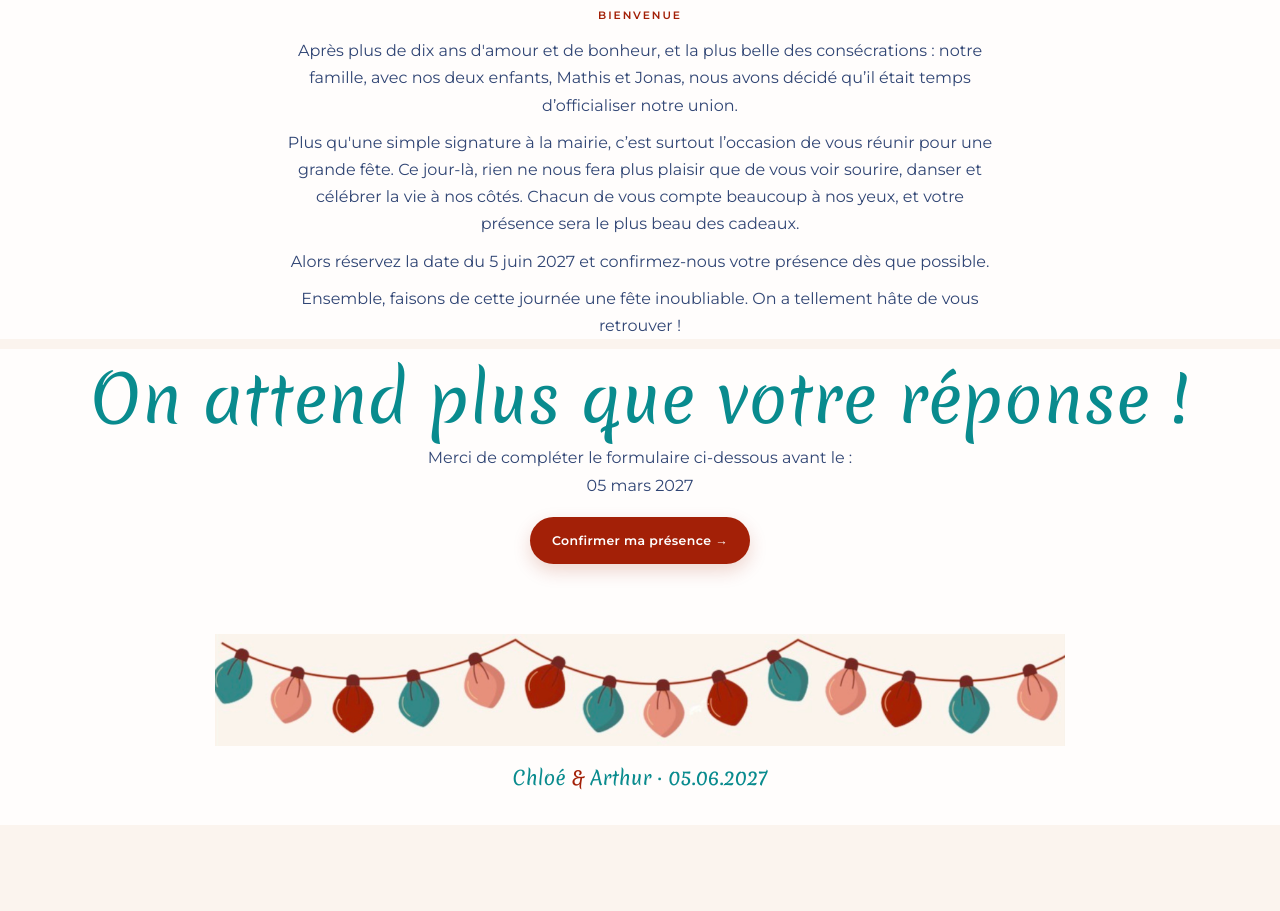
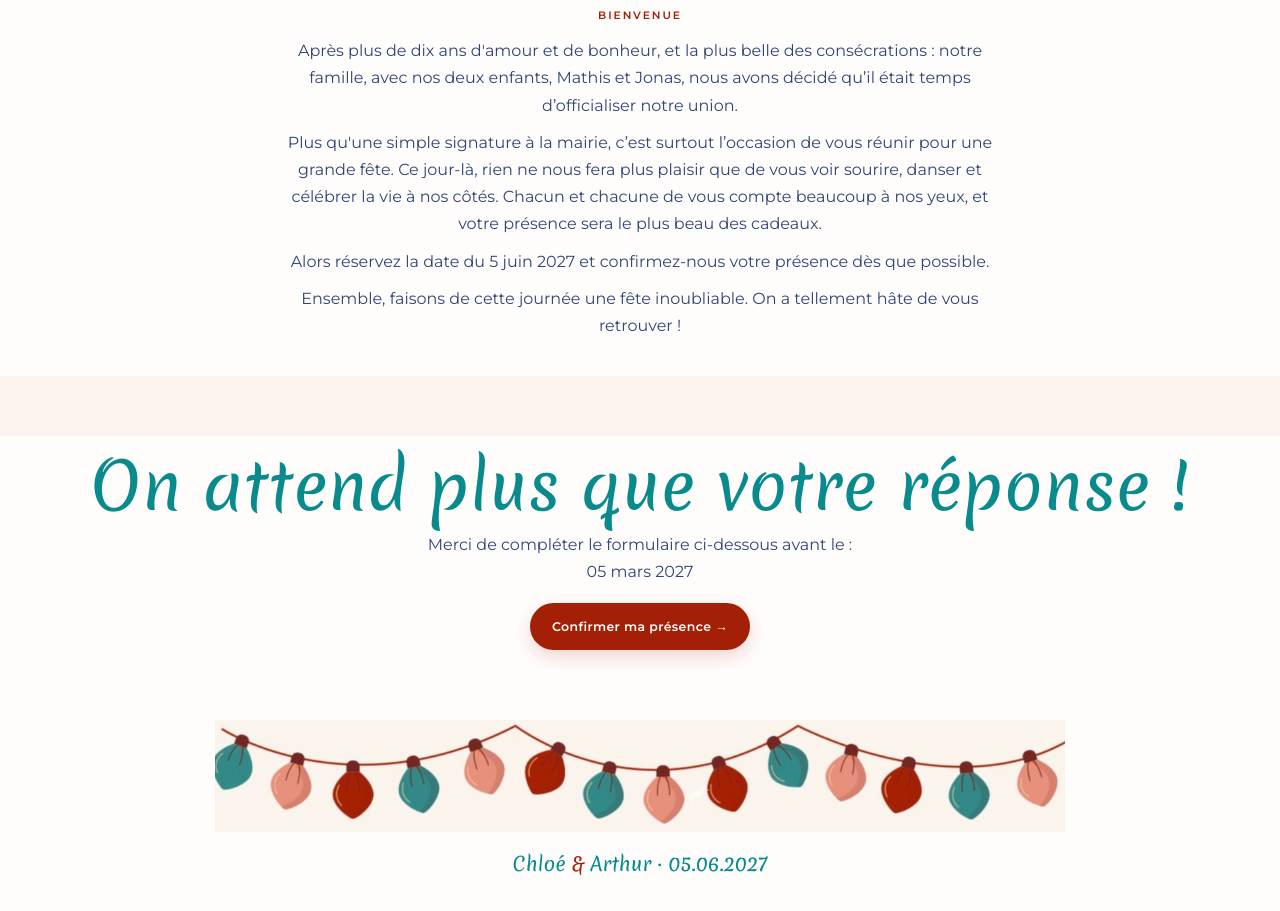
Before and after one commit to arthur-html/mariage2027-GPT, a plain HTML site: page index.html in a window 1280 px wide. Shown: the part 960-1871 px from the top of the page. Before the commit the page ends 1785 px from the top, so only its background shows below. Drawn offline with Linux system fonts and the light colour scheme.

Commit message:
Add files via upload

```diff
--- a/index.html
+++ b/index.html
@@ -47,13 +47,14 @@
       <p>Après plus de dix ans d&#39;amour et de bonheur, et la plus belle des consécrations : notre famille, avec nos deux enfants,
 Mathis et Jonas, nous avons décidé qu’il était temps d’officialiser notre union.</p>
       <p>Plus qu&#39;une simple signature à la mairie, c’est surtout l’occasion de vous réunir pour une grande fête. Ce jour-là, rien ne
-nous fera plus plaisir que de vous voir sourire, danser et célébrer la vie à nos côtés. Chacun de vous compte beaucoup à
+nous fera plus plaisir que de vous voir sourire, danser et célébrer la vie à nos côtés. Chacun et chacune de vous compte beaucoup à
 nos yeux, et votre présence sera le plus beau des cadeaux.</p>
       <p>Alors réservez la date du 5 juin 2027 et confirmez-nous votre présence dès que possible.</p>
       <p>Ensemble, faisons de cette journée une fête inoubliable. On a tellement hâte de vous retrouver !</p>
+   <p>&nbsp;</p>
     </div>
   </section>
-
+   <p>&nbsp;</p>
 </main>
 
 <footer class="site-footer">
```
Also changed, not shown: hebergement.html (+1 -1 lines), infos-pratiques.html (+2 -2 lines).
